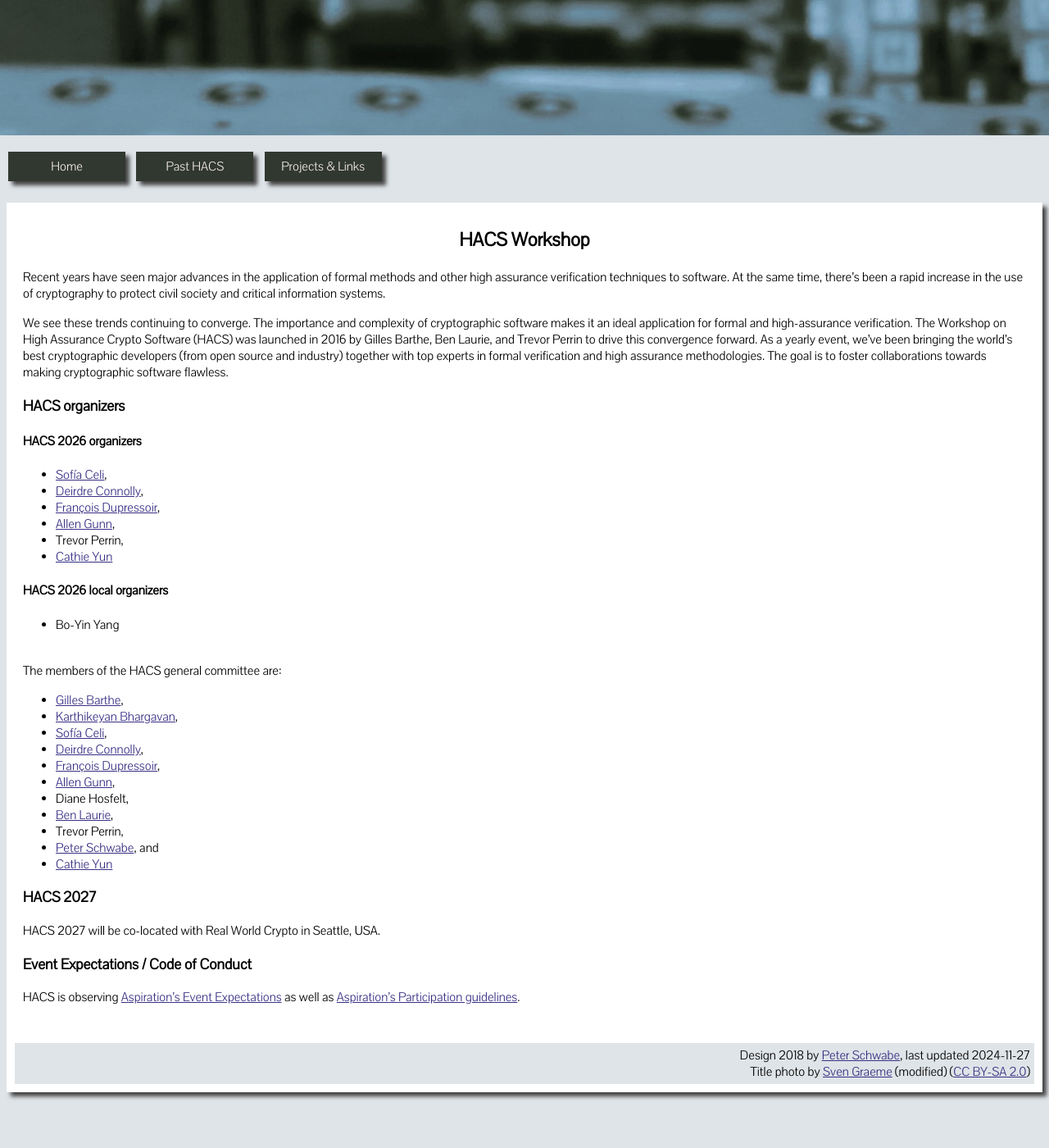
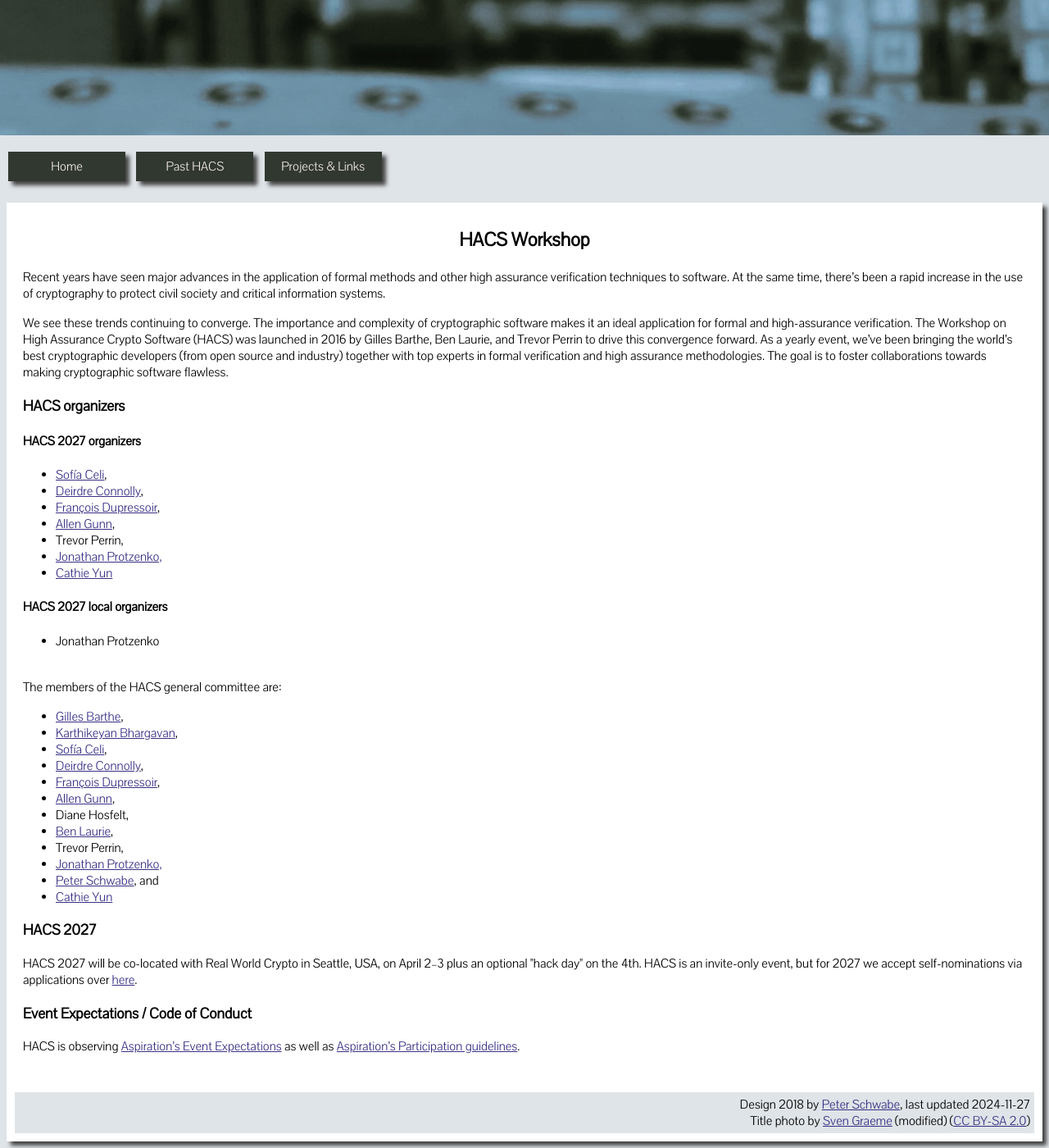
Before and after one commit to HACS-workshop/HACS-workshop.github.io, a Jekyll site: the page built from index.html, in a window 1280 px wide and 1400 px high, scrolled down 156 px. Shown: the whole window at 82% size. Built offline with Jekyll 4.4.1, drawn with Linux system fonts in a browser that asks for light colours; before the commit the page ends 1496 px from its top, so only the background shows below that.

Commit message:
Updates dates for 2027

```diff
--- a/index.html
+++ b/index.html
@@ -24,19 +24,20 @@ The goal is to foster collaborations towards making cryptographic software flawl
 
 <h3>HACS organizers</h3>
 
-<h4>HACS 2026 organizers</h4>
+<h4>HACS 2027 organizers</h4>
 <ul>
   <li><a href="https://sofiaceli.com/">Sofía Celi</a>,</li>
   <li><a href="https://dconnolly.github.io/">Deirdre Connolly</a>,</li>
   <li><a href="https://fdupress.net/">François Dupressoir</a>,</li>
   <li><a href="https://aspirationtech.org/about/people/gunner">Allen Gunn</a>,</li>
   <li>Trevor Perrin,</li>
+  <li><a href="https://jonathan.protzenko.fr">Jonathan Protzenko,</a></li>
   <li><a href="https://cathieyun.github.io/">Cathie Yun</a></li>
 </ul>
 
-<h4>HACS 2026 local organizers</h4>
+<h4>HACS 2027 local organizers</h4>
 <ul>
-  <li>Bo-Yin Yang</li>
+  <li>Jonathan Protzenko</li>
 </ul>
 
 <br>
@@ -51,16 +52,17 @@ The members of the HACS general committee are:
   <li>Diane Hosfelt,</li>
   <li><a href="https://twitter.com/BenLaurie">Ben Laurie</a>,</li>
   <li>Trevor Perrin,</li>
+  <li><a href="https://jonathan.protzenko.fr">Jonathan Protzenko,</a></li>
   <li><a href="https://cryptojedi.org">Peter Schwabe</a>, and</li>
   <li><a href="https://cathieyun.github.io/">Cathie Yun</a>
 </ul>
 
 <h3>HACS 2027</h3>
 <p>
-HACS 2027 will be co-located with Real World Crypto in Seattle, USA. <!--, on March 6&ndash;7 plus an optional
-&quot;hack day&quot; on the 8th.
-HACS is an invite-only event, but for 2026 we accept self-nominations via applications over <a href="https://docs.google.com/forms/d/e/1FAIpQLSfLqz2VZtWBtAWcn3PU0tRIYv6TO5T_U0OJOTjMqo4_yfkFIg/viewform?usp=dialog">here</a>.
-You can read more about the workshop plans <a href="data/HACS_2026_Overview.pdf">here</a>.-->
+HACS 2027 will be co-located with Real World Crypto in Seattle, USA, on April 2&ndash;3 plus an optional
+&quot;hack day&quot; on the 4th.
+HACS is an invite-only event, but for 2027 we accept self-nominations via applications over <a href="https://docs.google.com/forms/d/e/1FAIpQLSfLqz2VZtWBtAWcn3PU0tRIYv6TO5T_U0OJOTjMqo4_yfkFIg/viewform?usp=dialog">here</a>.
+<!-- You can read more about the workshop plans <a href="data/HACS_2026_Overview.pdf">here</a>. -->
 </p>
 
 <h3>Event Expectations / Code of Conduct</h3>
```
